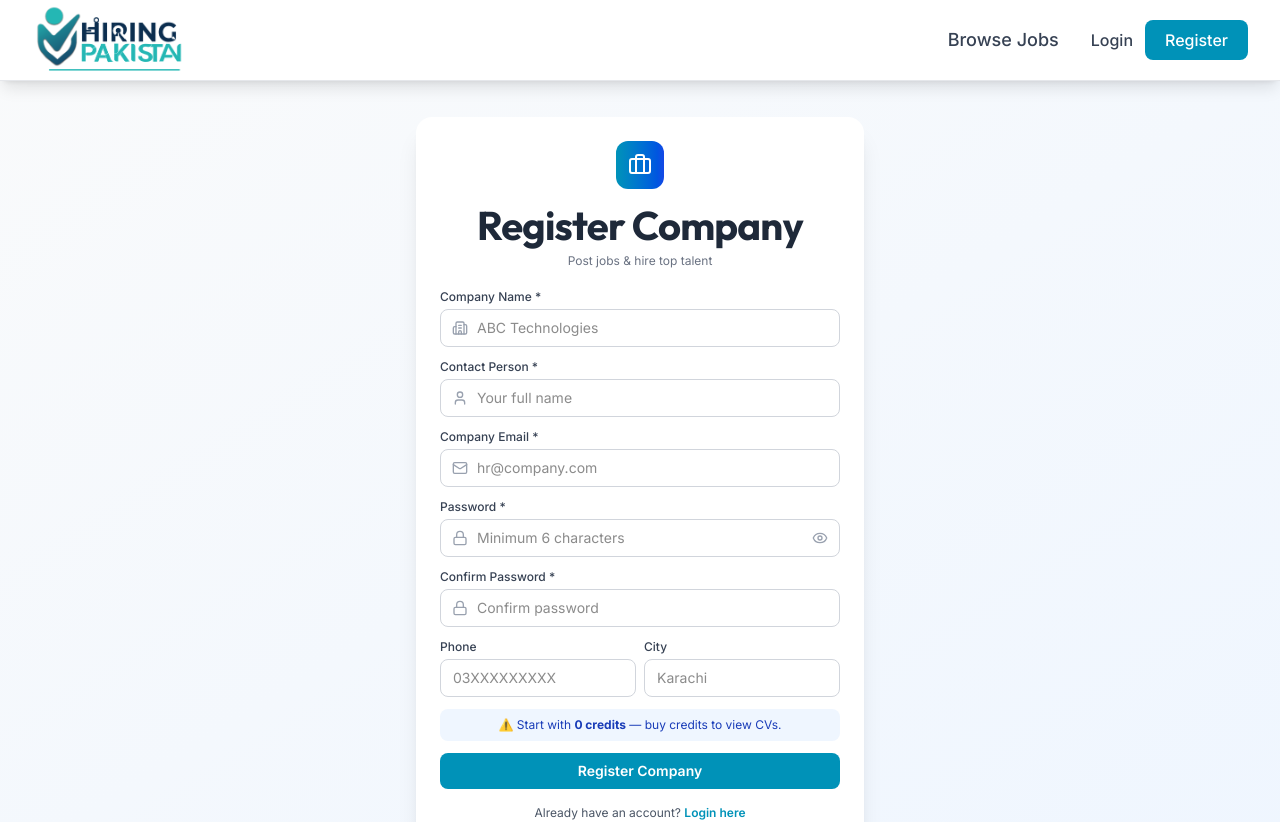
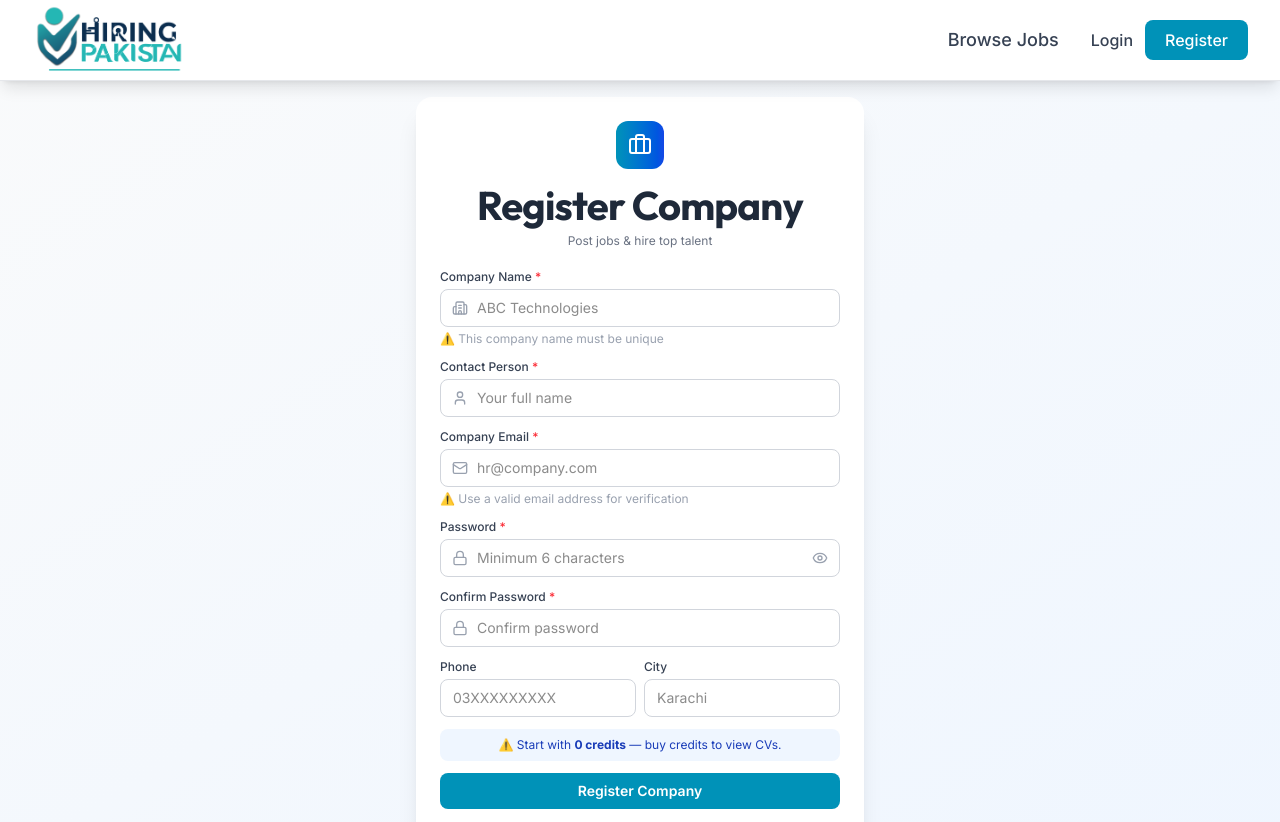
Before and after one commit to hamzamuhammad4/hiring-pakistan, a Next.js app: page /company/signup in a window 1280 px wide. Shown: the top 822 px of the page. Built offline with nearby package versions, Linux system fonts and the light colour scheme; no server answers.

Commit message:
Show company name in dashboard header instead of generic Company Dashboard

```diff
--- a/src/app/company/signup/page.js
+++ b/src/app/company/signup/page.js
@@ -1,14 +1,14 @@
-// src/app/company/signup/page.js - FULLY FIXED
+// src/app/company/signup/page.js - WITH DUPLICATE CHECKS
 "use client";
 
 import { useState } from "react";
 import { useRouter } from "next/navigation";
 import { auth, db } from "@/lib/firebase";
 import { createUserWithEmailAndPassword, sendEmailVerification } from "firebase/auth";
-import { doc, setDoc } from "firebase/firestore";
+import { doc, setDoc, collection, query, where, getDocs } from "firebase/firestore";
 import Link from "next/link";
 import toast from 'react-hot-toast';
-import { Briefcase, Building2, User, Mail, Lock, Eye, EyeOff, ArrowRight } from "lucide-react";
+import { Briefcase, Building2, User, Mail, Lock, Eye, EyeOff, AlertCircle } from "lucide-react";
 
 export default function CompanySignup() {
   const router = useRouter();
@@ -26,6 +26,30 @@ export default function CompanySignup() {
 
   const handleChange = (e) => {
     setFormData({ ...formData, [e.target.name]: e.target.value });
+  };
+
+  // ✅ Check if company name already exists
+  const checkCompanyNameExists = async (companyName) => {
+    try {
+      const q = query(collection(db, "companies"), where("companyName", "==", companyName));
+      const snapshot = await getDocs(q);
+      return !snapshot.empty;
+    } catch (error) {
+      console.error("Error checking company name:", error);
+      return false;
+    }
+  };
+
+  // ✅ Check if email already exists in Firestore
+  const checkEmailExistsInFirestore = async (email) => {
+    try {
+      const q = query(collection(db, "companies"), where("email", "==", email));
+      const snapshot = await getDocs(q);
+      return !snapshot.empty;
+    } catch (error) {
+      console.error("Error checking email:", error);
+      return false;
+    }
   };
 
   const handleSubmit = async (e) => {
@@ -49,6 +73,22 @@ export default function CompanySignup() {
     setLoading(true);
 
     try {
+      // ✅ STEP 1: Check if company name already exists
+      const companyNameExists = await checkCompanyNameExists(formData.companyName);
+      if (companyNameExists) {
+        toast.error("❌ This company name is already registered. Please use a different name.");
+        setLoading(false);
+        return;
+      }
+
+      // ✅ STEP 2: Check if email already exists in Firestore
+      const emailExists = await checkEmailExistsInFirestore(formData.email);
+      if (emailExists) {
+        toast.error("❌ This email is already registered. Please use a different email or login.");
+        setLoading(false);
+        return;
+      }
+
       // 1. Create user in Firebase Auth
       const userCredential = await createUserWithEmailAndPassword(auth, formData.email, formData.password);
       const user = userCredential.user;
@@ -56,12 +96,10 @@ export default function CompanySignup() {
       // 2. Send email verification
       await sendEmailVerification(user);
 
-      // ✅ 3. FIXED: Save to BOTH collections with ROLE
-
-      // 3a. Save to 'users' collection (for auth/role checking)
+      // 3. Save to 'users' collection (for auth/role checking)
       await setDoc(doc(db, "users", user.uid), {
         email: formData.email,
-        role: "company",           // ← CRITICAL: Role set karo
+        role: "company",
         companyName: formData.companyName,
         contactPerson: formData.contactPerson,
         phone: formData.phone || "",
@@ -72,7 +110,7 @@ export default function CompanySignup() {
         updatedAt: new Date()
       });
 
-      // 3b. Save to 'companies' collection (for company-specific data)
+      // 4. Save to 'companies' collection (for company-specific data)
       await setDoc(doc(db, "companies", user.uid), {
         companyName: formData.companyName,
         contactPerson: formData.contactPerson,
@@ -82,20 +120,24 @@ export default function CompanySignup() {
         credits: 0,
         plan: "Basic",
         status: "active",
-        role: "company",           // ← Role yahan bhi set karo
+        role: "company",
         createdAt: new Date(),
         updatedAt: new Date()
       });
 
-      toast.success("Account created! Please verify your email before logging in.");
+      toast.success("✅ Account created! Please verify your email before logging in.");
       router.push("/company/login");
 
     } catch (error) {
       console.error(error);
+
+      // ✅ Handle Firebase Auth errors
       if (error.code === 'auth/email-already-in-use') {
-        toast.error("Email already registered. Please login.");
+        toast.error("❌ This email is already registered. Please login instead.");
+      } else if (error.code === 'auth/weak-password') {
+        toast.error("Password is too weak. Please use a stronger password.");
       } else {
-        toast.error(error.message || "Registration failed");
+        toast.error(error.message || "Registration failed. Please try again.");
       }
     } finally {
       setLoading(false);
@@ -116,56 +158,127 @@ export default function CompanySignup() {
 
         <form onSubmit={handleSubmit} className="space-y-3">
           <div>
-            <label className="block text-xs font-medium text-gray-700 mb-1">Company Name *</label>
+            <label className="block text-xs font-medium text-gray-700 mb-1">
+              Company Name <span className="text-red-500">*</span>
+            </label>
             <div className="relative">
               <Building2 className="absolute left-3 top-1/2 -translate-y-1/2 h-4 w-4 text-gray-400" />
-              <input type="text" name="companyName" value={formData.companyName} onChange={handleChange} className="w-full pl-9 pr-3 py-2 text-sm border border-gray-300 rounded-lg" placeholder="ABC Technologies" required />
+              <input
+                type="text"
+                name="companyName"
+                value={formData.companyName}
+                onChange={handleChange}
+                className="w-full pl-9 pr-3 py-2 text-sm border border-gray-300 rounded-lg focus:ring-2 focus:ring-cyan-500 focus:border-transparent"
+                placeholder="ABC Technologies"
+                required
+              />
+            </div>
+            <p className="text-xs text-gray-400 mt-1">⚠️ This company name must be unique</p>
+          </div>
+
+          <div>
+            <label className="block text-xs font-medium text-gray-700 mb-1">
+              Contact Person <span className="text-red-500">*</span>
+            </label>
+            <div className="relative">
+              <User className="absolute left-3 top-1/2 -translate-y-1/2 h-4 w-4 text-gray-400" />
+              <input
+                type="text"
+                name="contactPerson"
+                value={formData.contactPerson}
+                onChange={handleChange}
+                className="w-full pl-9 pr-3 py-2 text-sm border border-gray-300 rounded-lg focus:ring-2 focus:ring-cyan-500 focus:border-transparent"
+                placeholder="Your full name"
+                required
+              />
             </div>
           </div>
 
           <div>
-            <label className="block text-xs font-medium text-gray-700 mb-1">Contact Person *</label>
+            <label className="block text-xs font-medium text-gray-700 mb-1">
+              Company Email <span className="text-red-500">*</span>
+            </label>
             <div className="relative">
-              <User className="absolute left-3 top-1/2 -translate-y-1/2 h-4 w-4 text-gray-400" />
-              <input type="text" name="contactPerson" value={formData.contactPerson} onChange={handleChange} className="w-full pl-9 pr-3 py-2 text-sm border border-gray-300 rounded-lg" placeholder="Your full name" required />
+              <Mail className="absolute left-3 top-1/2 -translate-y-1/2 h-4 w-4 text-gray-400" />
+              <input
+                type="email"
+                name="email"
+                value={formData.email}
+                onChange={handleChange}
+                className="w-full pl-9 pr-3 py-2 text-sm border border-gray-300 rounded-lg focus:ring-2 focus:ring-cyan-500 focus:border-transparent"
+                placeholder="hr@company.com"
+                required
+              />
             </div>
+            <p className="text-xs text-gray-400 mt-1">⚠️ Use a valid email address for verification</p>
           </div>
 
           <div>
-            <label className="block text-xs font-medium text-gray-700 mb-1">Company Email *</label>
-            <div className="relative">
-              <Mail className="absolute left-3 top-1/2 -translate-y-1/2 h-4 w-4 text-gray-400" />
-              <input type="email" name="email" value={formData.email} onChange={handleChange} className="w-full pl-9 pr-3 py-2 text-sm border border-gray-300 rounded-lg" placeholder="hr@company.com" required />
-            </div>
-          </div>
-
-          <div>
-            <label className="block text-xs font-medium text-gray-700 mb-1">Password *</label>
+            <label className="block text-xs font-medium text-gray-700 mb-1">
+              Password <span className="text-red-500">*</span>
+            </label>
             <div className="relative">
               <Lock className="absolute left-3 top-1/2 -translate-y-1/2 h-4 w-4 text-gray-400" />
-              <input type={showPassword ? "text" : "password"} name="password" value={formData.password} onChange={handleChange} className="w-full pl-9 pr-9 py-2 text-sm border border-gray-300 rounded-lg" placeholder="Minimum 6 characters" required minLength="6" />
-              <button type="button" onClick={() => setShowPassword(!showPassword)} className="absolute right-3 top-1/2 -translate-y-1/2">
+              <input
+                type={showPassword ? "text" : "password"}
+                name="password"
+                value={formData.password}
+                onChange={handleChange}
+                className="w-full pl-9 pr-9 py-2 text-sm border border-gray-300 rounded-lg focus:ring-2 focus:ring-cyan-500 focus:border-transparent"
+                placeholder="Minimum 6 characters"
+                required
+                minLength="6"
+              />
+              <button
+                type="button"
+                onClick={() => setShowPassword(!showPassword)}
+                className="absolute right-3 top-1/2 -translate-y-1/2"
+              >
                 {showPassword ? <EyeOff className="h-4 w-4 text-gray-400" /> : <Eye className="h-4 w-4 text-gray-400" />}
               </button>
             </div>
           </div>
 
           <div>
-            <label className="block text-xs font-medium text-gray-700 mb-1">Confirm Password *</label>
+            <label className="block text-xs font-medium text-gray-700 mb-1">
+              Confirm Password <span className="text-red-500">*</span>
+            </label>
             <div className="relative">
               <Lock className="absolute left-3 top-1/2 -translate-y-1/2 h-4 w-4 text-gray-400" />
-              <input type={showPassword ? "text" : "password"} name="confirmPassword" value={formData.confirmPassword} onChange={handleChange} className="w-full pl-9 pr-3 py-2 text-sm border border-gray-300 rounded-lg" placeholder="Confirm password" required />
+              <input
+                type={showPassword ? "text" : "password"}
+                name="confirmPassword"
+                value={formData.confirmPassword}
+                onChange={handleChange}
+                className="w-full pl-9 pr-3 py-2 text-sm border border-gray-300 rounded-lg focus:ring-2 focus:ring-cyan-500 focus:border-transparent"
+                placeholder="Confirm password"
+                required
+              />
             </div>
           </div>
 
           <div className="grid grid-cols-2 gap-2">
             <div>
               <label className="block text-xs font-medium text-gray-700 mb-1">Phone</label>
-              <input type="tel" name="phone" value={formData.phone} onChange={handleChange} className="w-full px-3 py-2 text-sm border border-gray-300 rounded-lg" placeholder="03XXXXXXXXX" />
+              <input
+                type="tel"
+                name="phone"
+                value={formData.phone}
+                onChange={handleChange}
+                className="w-full px-3 py-2 text-sm border border-gray-300 rounded-lg focus:ring-2 focus:ring-cyan-500 focus:border-transparent"
+                placeholder="03XXXXXXXXX"
+              />
             </div>
             <div>
               <label className="block text-xs font-medium text-gray-700 mb-1">City</label>
-              <input type="text" name="city" value={formData.city} onChange={handleChange} className="w-full px-3 py-2 text-sm border border-gray-300 rounded-lg" placeholder="Karachi" />
+              <input
+                type="text"
+                name="city"
+                value={formData.city}
+                onChange={handleChange}
+                className="w-full px-3 py-2 text-sm border border-gray-300 rounded-lg focus:ring-2 focus:ring-cyan-500 focus:border-transparent"
+                placeholder="Karachi"
+              />
             </div>
           </div>
 
@@ -173,7 +286,11 @@ export default function CompanySignup() {
             <p className="text-xs text-blue-800 text-center">⚠️ Start with <strong>0 credits</strong> — buy credits to view CVs.</p>
           </div>
 
-          <button type="submit" disabled={loading} className="w-full bg-cyan-600 hover:bg-cyan-700 text-white font-semibold py-2 rounded-lg transition text-sm">
+          <button
+            type="submit"
+            disabled={loading}
+            className="w-full bg-cyan-600 hover:bg-cyan-700 text-white font-semibold py-2 rounded-lg transition text-sm disabled:opacity-50"
+          >
             {loading ? "Creating Account..." : "Register Company"}
           </button>
         </form>
```
